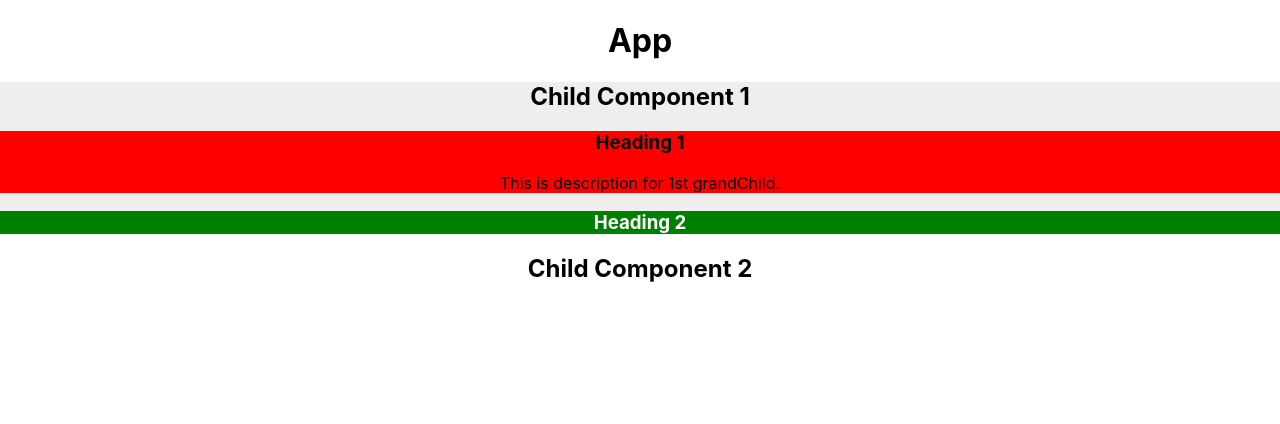
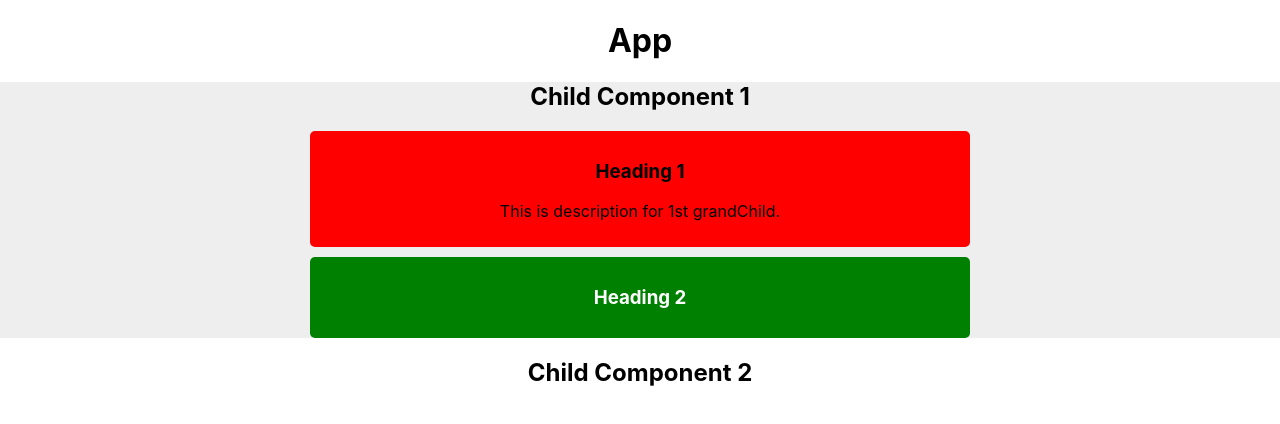
Before and after one commit to pappu-kumar-mahto/React, a React (Create React App) app in the folder Projects/reactjs-1/: page / in a window 1280 px wide. Shown: the top 424 px of the page. Built offline with nearby package versions, Linux system fonts and the light colour scheme.

Commit message:
ReactJs-1: constant styling can be done in separate css file.

```diff
--- a/Projects/reactjs-1/src/components/ChildComponent1/ChildComponent1.js
+++ b/Projects/reactjs-1/src/components/ChildComponent1/ChildComponent1.js
@@ -1,6 +1,6 @@
 import React from 'react';
 import './ChildComponent1.css'
-import GrandChildComponent1 from "./GrandChildComponent1";
+import GrandChildComponent1 from "./GrandChildComponent1/GrandChildComponent1";
 
 
 const ChildComponent1 = () => {
@@ -19,7 +19,7 @@ const ChildComponent1 = () => {
             <GrandChildComponent1
                 title="Heading 2"
                 bgColor="green"
-                txtColor = "white"
+                txtColor="white"
             />
 
         </div>
--- /dev/null
+++ b/Projects/reactjs-1/src/components/ChildComponent1/GrandChildComponent1/GrandChildComponent1.css
@@ -0,0 +1,6 @@
+.grandChildComponent1 {
+    width: 50%;
+    margin: 10px auto;
+    padding: 10px;
+    border-radius: 5px;
+}
--- /dev/null
+++ b/Projects/reactjs-1/src/components/ChildComponent1/GrandChildComponent1/GrandChildComponent1.js
@@ -0,0 +1,29 @@
+import React from "react"
+import "./GrandChildComponent1.css"
+const GrandChildComponent1 = ({title, description, bgColor, txtColor}) => {
+
+    return (
+        <div
+            className="grandChildComponent1"
+            style={{ backgroundColor: bgColor, color: txtColor}}
+        >
+            <h3>{title}</h3>
+
+            {description && <p>{description}</p>}
+        </div>
+    )
+}
+
+export default GrandChildComponent1
+
+/*
+way to apply styling using props.
+<div
+            className="grandChildComponent1"
+            style = {{backgroundColor: `${bgColor}`}}
+        >
+            <h3>{title}</h3>
+
+            {description && <p>{description}</p>}
+        </div>
+*/
```
Also changed, not shown: 1 other file (tests, documents, lock files or other folders).
